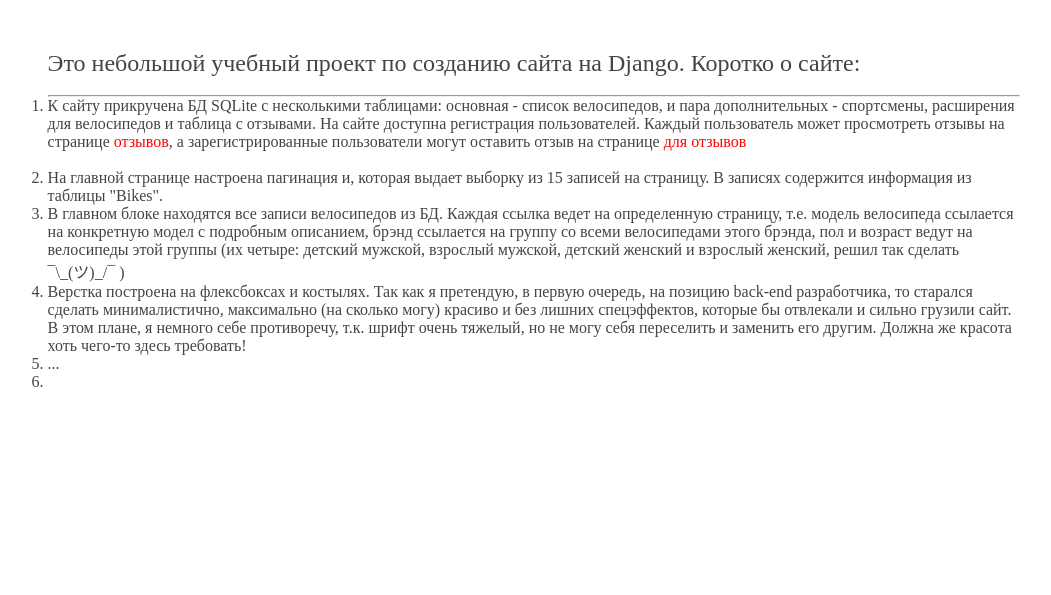
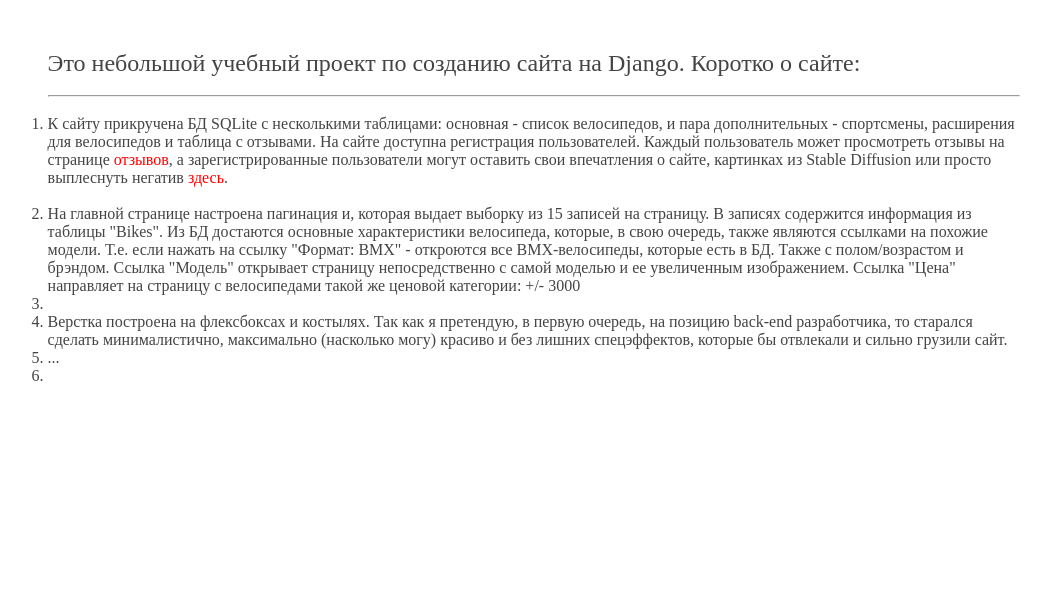
Before and after one commit to nickppv/BikeCycle, a Django app: page /about/ in a window 1280 px wide. Shown: the part 75-670 px from the top of the page, without its empty margins (106-1157 px from the left). Run offline with Django 4.2, Linux system fonts and the light colour scheme; some web fonts are replaced.

Commit message:
вынес в include спецификации байка, добавил фильтр по схожей ценовой категории +/-3000

```diff
--- a/bicycle/bikes/urls.py
+++ b/bicycle/bikes/urls.py
@@ -11,5 +11,6 @@ urlpatterns = [
     path('brand/<slug:brand_slug>/', views.brand_group, name='brand_group'),
     path('brand/<slug:brand_slug>/<slug:model_slug>/',
          views.model_detail, name='model_detail'),
-    path('for/<sex_age>/', views.sex_age_group, name='sex_age_group')
+    path('for/<sex_age>/', views.sex_age_group, name='sex_age_group'),
+    path('price/<price>/', views.price_group, name='price_group'),
 ]
--- a/bicycle/bikes/views.py
+++ b/bicycle/bikes/views.py
@@ -70,6 +70,21 @@ def sex_age_group(request, sex_age):
     return render(request, 'bikes/sex_age_group.html', context)
 
 
+# страница с велосипедами схожей ценовой категории - +/-3000
+def price_group(request, price):
+    price_group = New_Bike.objects.filter(
+        price__gte=float(price)-3000).filter(
+        price__lte=float(price)+3000)
+    paginator = Paginator(price_group, AMOUNT_POSTS)
+    page_number = request.GET.get('page')
+    page_obj = paginator.get_page(page_number)
+    context = {
+        'price_group': price_group,
+        'page_obj': page_obj,
+    }
+    return render(request, 'bikes/price_group.html', context)
+
+
 # информация о сайте
 def about(request):
     return render(request, 'about/about.html')
--- a/bicycle/static/css/main.css
+++ b/bicycle/static/css/main.css
@@ -74,7 +74,7 @@ a {
 }
 
 .bicycle-card:hover {
-  box-shadow: inset 0px 0px 30px #faffd1;
+  box-shadow: inset 0px 0px 30px #d1f2ff;
 }
 .bicycle-card li {
   font-size: 13px;
--- a/bicycle/templates/about/about.html
+++ b/bicycle/templates/about/about.html
@@ -11,31 +11,31 @@
       </p>
       <br>
       <hr>
+      <br>
       <ol>
         <li>
           К сайту прикручена БД SQLite с несколькими таблицами: основная - список велосипедов, и пара дополнительных
           - спортсмены, расширения для велосипедов и таблица с отзывами. На сайте доступна регистрация пользователей.
           Каждый пользователь может просмотреть отзывы на странице <a style="color:red" href="{% url 'feedback:feedback_posts' %}">
-          отзывов</a>, а зарегистрированные пользователи могут оставить отзыв на странице <a style="color:red"
-          href="{% url 'feedback:create' %}">для отзывов</a>
+          отзывов</a>, а зарегистрированные пользователи могут оставить свои впечатления о сайте, картинках из Stable Diffusion
+          или просто выплеснуть негатив <a style="color:red" href="{% url 'feedback:create' %}">здесь</a>.
         </li>
         <br>
         <li>
           На главной странице настроена пагинация и, которая выдает выборку из 15 записей на страницу. В записях
-          содержится информация из таблицы "Bikes".
+          содержится информация из таблицы "Bikes". Из БД достаются основные характеристики велосипеда, которые,
+          в свою очередь, также являются ссылками на похожие модели. Т.е. если нажать на ссылку "Формат: BMX" -
+          откроются все BMX-велосипеды, которые есть в БД. Также с полом/возрастом и брэндом. Ссылка "Модель" открывает
+          страницу непосредственно с самой моделью и ее увеличенным изображением. Ссылка "Цена" направляет на страницу
+          с велосипедами такой же ценовой категории: +/- 3000
         </li>
         <li>
-          В главном блоке находятся все записи велосипедов из БД. Каждая ссылка ведет на определенную страницу,
-          т.е. модель велосипеда ссылается на конкретную модел с подробным описанием, брэнд ссылается на группу
-          со всеми велосипедами этого брэнда, пол и возраст ведут на велосипеды этой группы (их четыре: детский
-          мужской, взрослый мужской, детский женский и взрослый женский, решил так сделать ¯\_(ツ)_/¯ )
+
         </li>
         <li>
           Верстка построена на флексбоксах и костылях. Так как я претендую, в первую очередь, на позицию back-end
-          разработчика, то старался сделать минималистично, максимально (на сколько могу) красиво и без лишних
-          спецэффектов, которые бы отвлекали и сильно грузили сайт. В этом плане, я немного себе противоречу, т.к.
-          шрифт очень тяжелый, но не могу себя переселить и заменить его другим. Должна же красота хоть чего-то
-          здесь требовать!
+          разработчика, то старался сделать минималистично, максимально (насколько могу) красиво и без лишних
+          спецэффектов, которые бы отвлекали и сильно грузили сайт.
         </li>
         <li>
           ...
```
Also changed, not shown: bicycle/templates/bikes/brand_group.html (+1 -7 lines), bicycle/templates/bikes/index.html (+6 -23 lines), bicycle/templates/bikes/model_detail.html (+2 -8 lines), bicycle/templates/bikes/price_group.html (added, +14 -0 lines), bicycle/templates/bikes/sex_age_group.html (+2 -10 lines), bicycle/templates/includes/specifications.html (added, +10 -0 lines).
